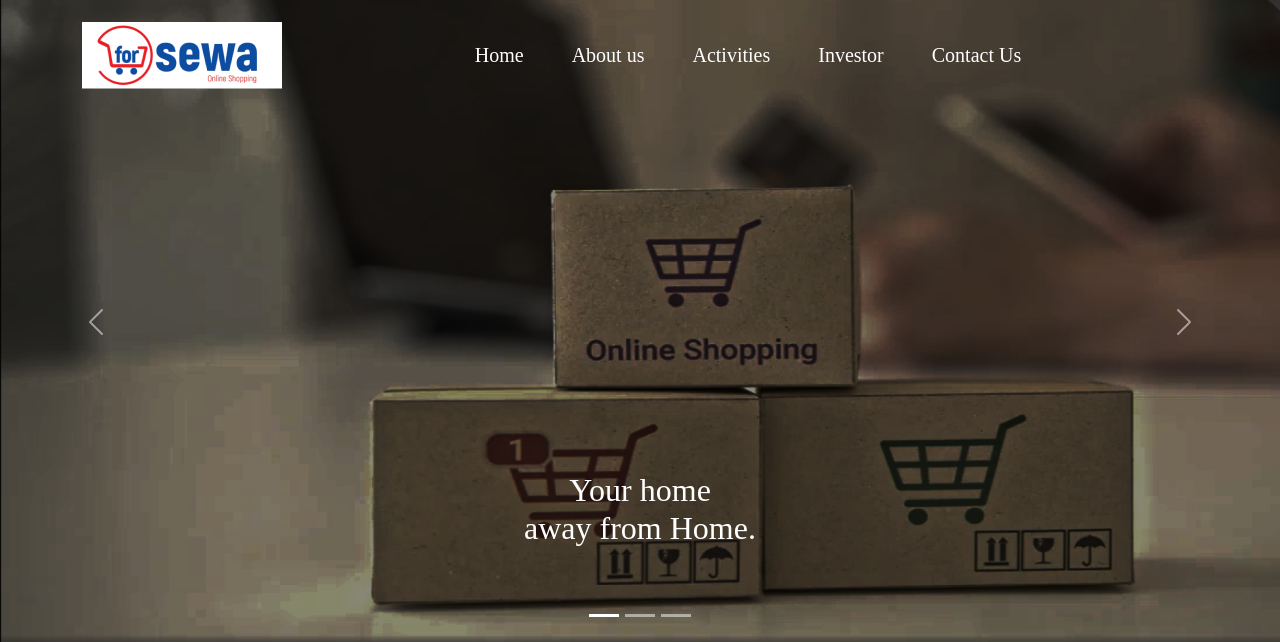
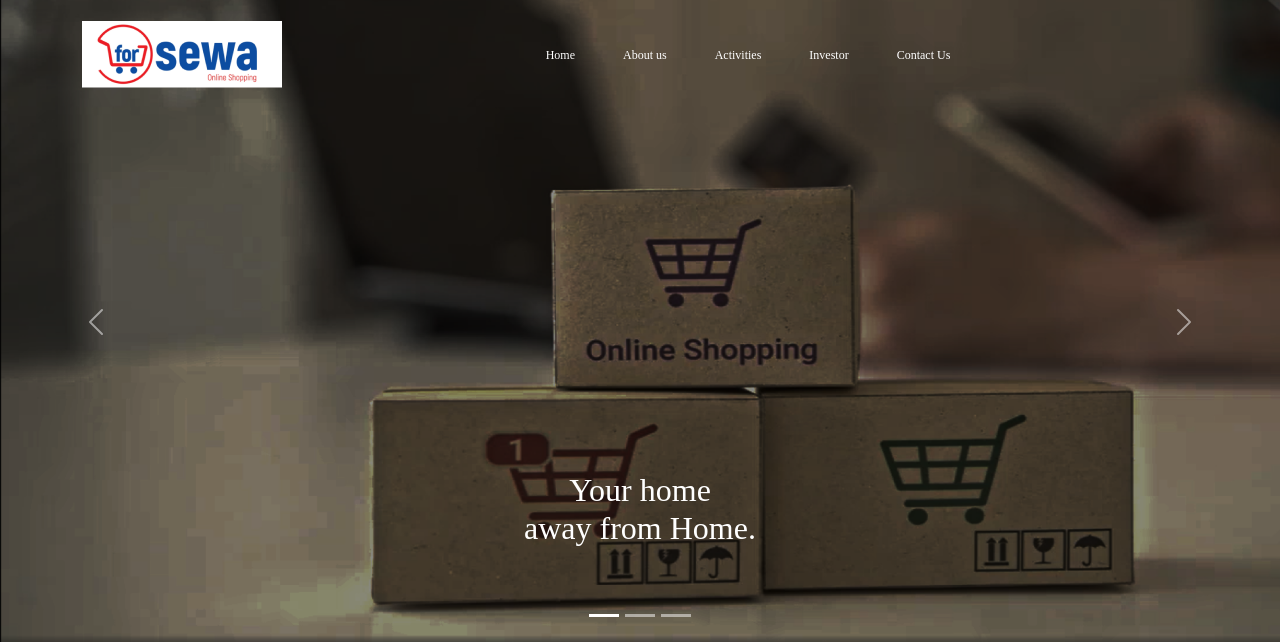
Before and after one commit to Birajramtel/for_sewa, a PHP site: page /index.php in a window 1280 px wide. Shown: the top 642 px of the page. Run offline with PHP 8.4, Linux system fonts and the light colour scheme; some libraries are stand-ins or nearby versions; some web fonts are replaced.

Commit message:
Style properties added from Office

```diff
--- a/css/style.css
+++ b/css/style.css
@@ -7,7 +7,7 @@
 }
 body {
   font-family: "Adamina", serif;
-  font-size: 20px;
+  font-size: 12px;
 }
 
 .activity_image {
```
